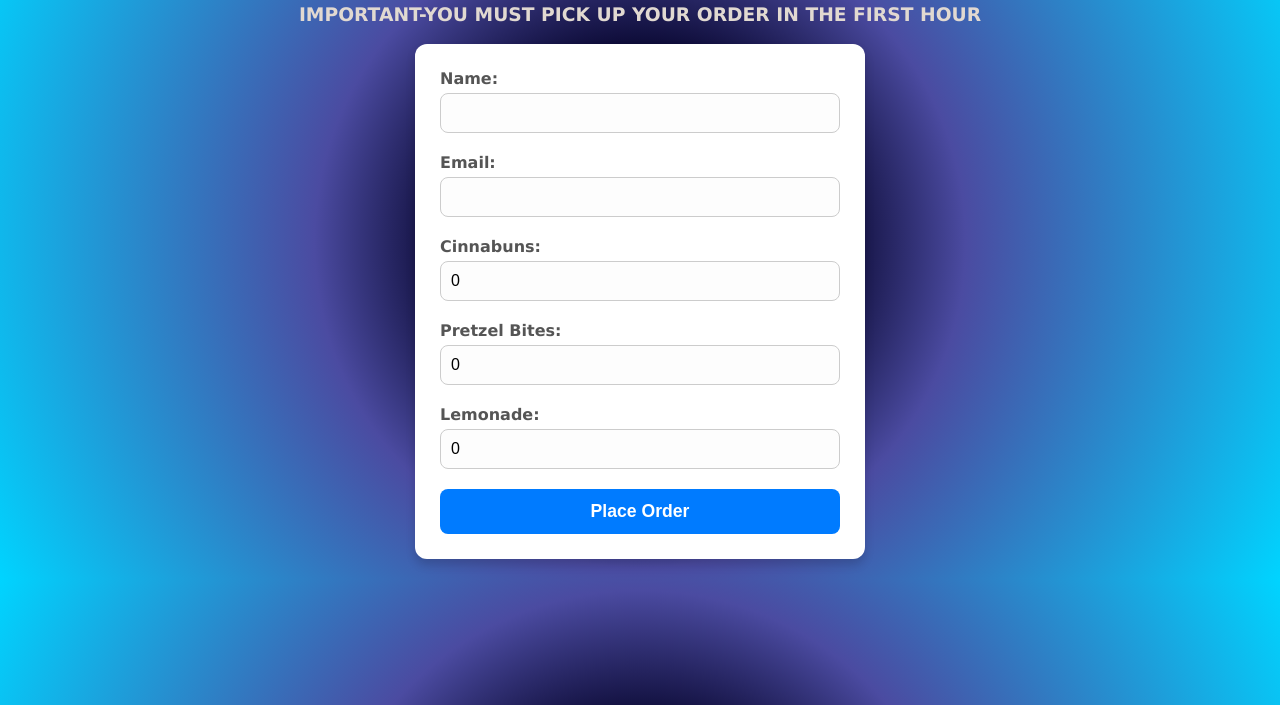
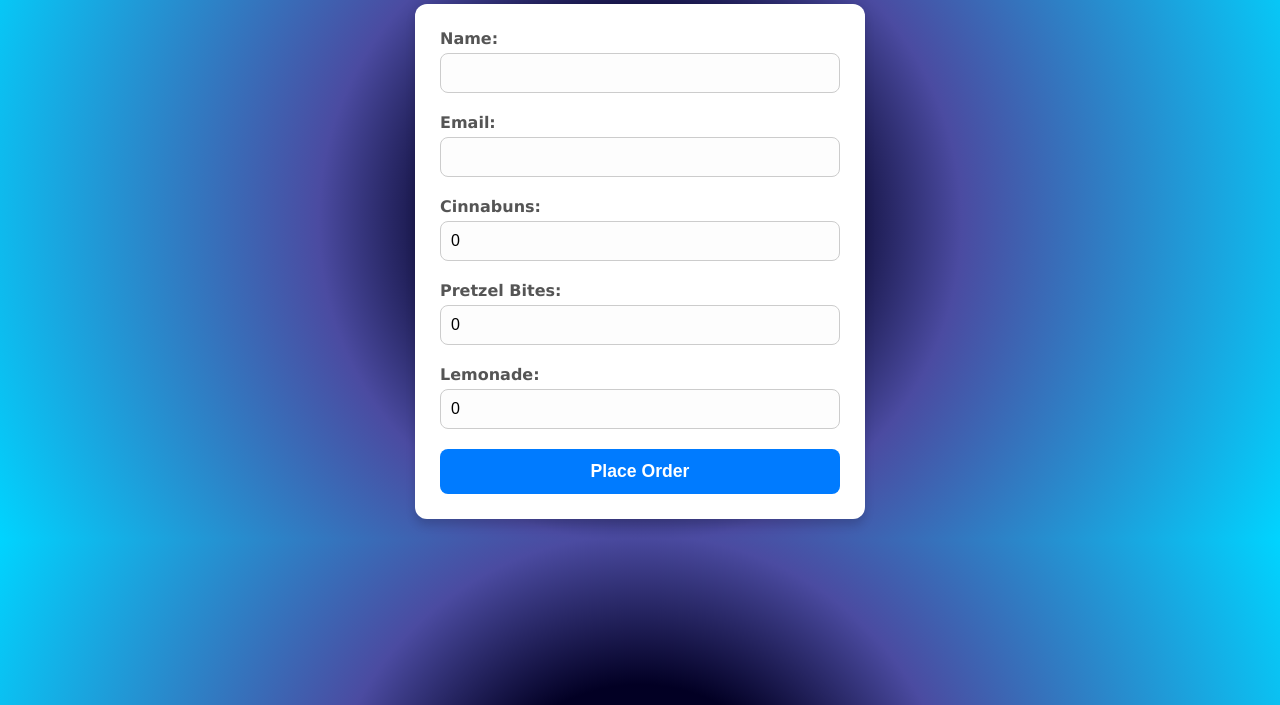
Before and after one commit to TimothyyyyDee/cinnabun-haven, a plain HTML site: page orders.html in a window 1280 px wide. Shown: the part 95-800 px from the top of the page. Drawn offline with nearby package versions, Linux system fonts and the light colour scheme.

Commit message:
Update orders.html

```diff
--- a/orders.html
+++ b/orders.html
@@ -98,7 +98,6 @@
   </head>
   <body>
     <h1>Place Your Order</h1>
-    <h3>IMPORTANT-YOU MUST PICK UP YOUR ORDER IN THE FIRST HOUR</h3>
     <form id="orderForm">
       <label for="customerName">Name:</label>
       <input type="text" id="customerName" name="customerName" required>
```
